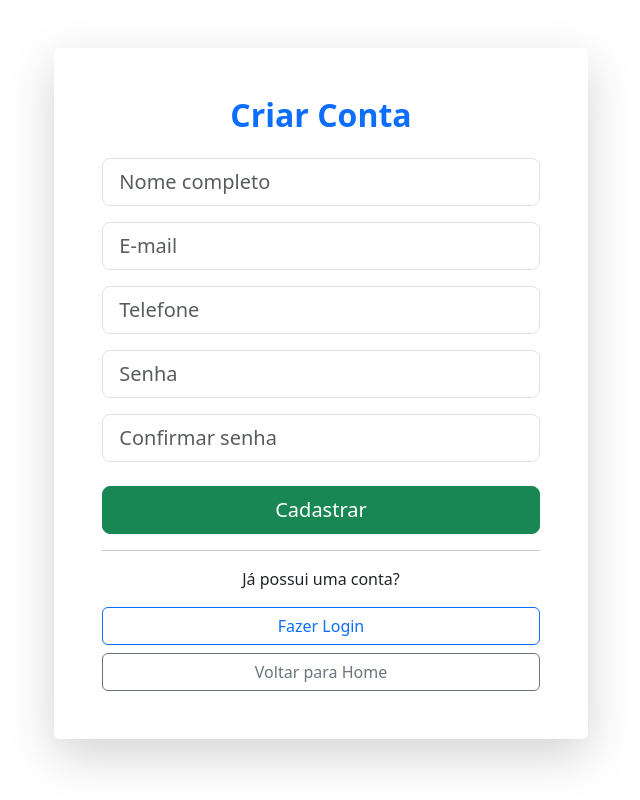
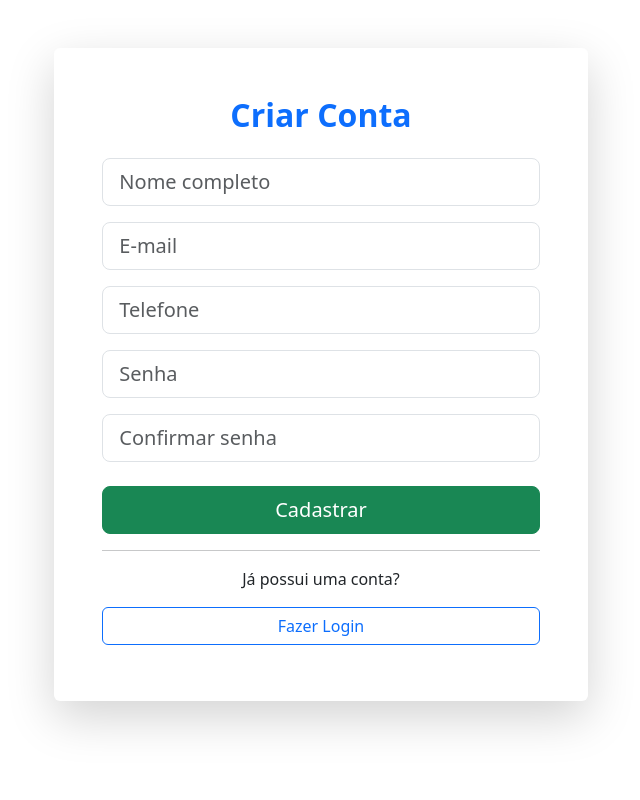
Before and after one commit to 20241ireads0004-JV/prg04joaovictor-react, a React (Create React App) app: page /cadastro in a window 1280 px wide. Shown: the whole page, without its empty margins (319-959 px from the left). Built offline with nearby package versions, Linux system fonts and the light colour scheme.

Commit message:
Fix: Erros na rota das telas

```diff
--- a/src/infrastructure/pages/Cadastro.jsx
+++ b/src/infrastructure/pages/Cadastro.jsx
@@ -193,19 +193,11 @@ export default function CadastroForm() {
             </p>
 
             <Link
-              to="/login"
+              to="/"
               className="btn btn-outline-primary w-100 mb-2"
             >
               Fazer Login
             </Link>
-
-            <Link
-              to="/"
-              className="btn btn-outline-secondary w-100"
-            >
-              Voltar para Home
-            </Link>
-
           </div>
         </div>
       </div>
--- a/src/infrastructure/pages/Login.jsx
+++ b/src/infrastructure/pages/Login.jsx
@@ -27,7 +27,7 @@ export default function Login() {
     }
 
     // Redireciona para a página principal após autenticação
-    navigate("/");
+    navigate("/home");
   };
 
   return (
```
